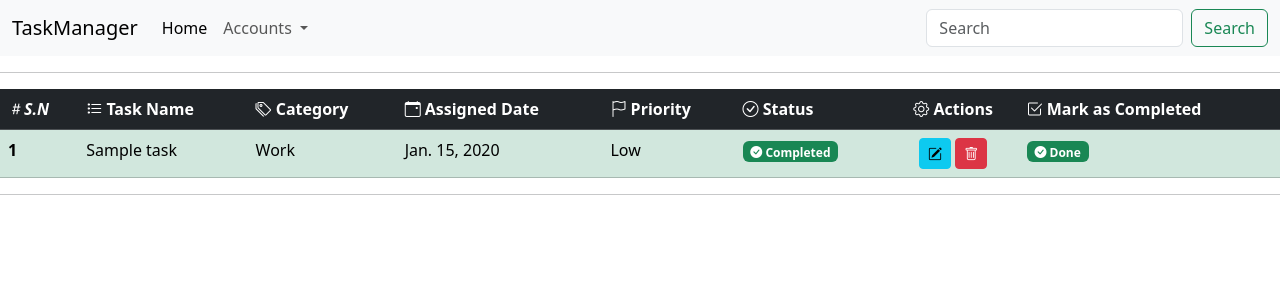
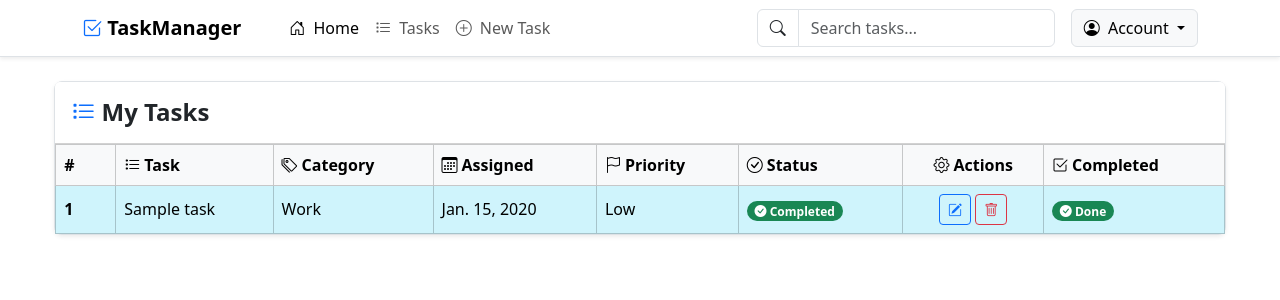
Before and after one commit to mahesh-179/django-task-manager, a Django app: page / in a window 1280 px wide. Shown: the top 300 px of the page. Run offline with Django 5.2, Linux system fonts and the light colour scheme; tables that the repository leaves empty hold one stand-in row (values such as "Sample post").

Commit message:
help of ai enhance ui lol

```diff
--- a/templates/base.html
+++ b/templates/base.html
@@ -9,34 +9,107 @@
 <script src="https://cdn.jsdelivr.net/npm/bootstrap@5.3.8/dist/js/bootstrap.min.js" integrity="sha384-G/EV+4j2dNv+tEPo3++6LCgdCROaejBqfUeNjuKAiuXbjrxilcCdDz6ZAVfHWe1Y" crossorigin="anonymous"></script>
     <title>{% block title %}{% endblock %}</title>
 </head>
-<nav class="navbar navbar-expand-lg bg-body-tertiary">
-  <div class="container-fluid">
-    <a class="navbar-brand" href="#">TaskManager</a>
-    <button class="navbar-toggler" type="button" data-bs-toggle="collapse" data-bs-target="#navbarSupportedContent" aria-controls="navbarSupportedContent" aria-expanded="false" aria-label="Toggle navigation">
+<nav class="navbar navbar-expand-lg bg-white border-bottom shadow-sm sticky-top">
+    <div class="container">
+
+        <!-- Logo -->
+        <a class="navbar-brand fw-bold" href="#">
+            <i class="bi bi-check2-square text-primary"></i>
+            TaskManager
+        </a>
+
+        <!-- Mobile Toggle -->
+        <button class="navbar-toggler" type="button" data-bs-toggle="collapse"
+            data-bs-target="#navbarNav">
             <span class="navbar-toggler-icon"></span>
         </button>
-    <div class="collapse navbar-collapse" id="navbarSupportedContent">
-      <ul class="navbar-nav me-auto mb-2 mb-lg-0">
+
+        <!-- Navbar -->
+        <div class="collapse navbar-collapse" id="navbarNav">
+
+            <!-- Left Menu -->
+            <ul class="navbar-nav me-auto ms-4">
+
                 <li class="nav-item">
-          <a class="nav-link active" aria-current="page" href="#">Home</a>
+                    <a class="nav-link active" href="#">
+                        <i class="bi bi-house-door me-1"></i> Home
+                    </a>
                 </li>
-        <li class="nav-item dropdown">
-          <a class="nav-link dropdown-toggle" href="#" role="button" data-bs-toggle="dropdown" aria-expanded="false">
-            Accounts
+
+                <li class="nav-item">
+                    <a class="nav-link" href="#">
+                        <i class="bi bi-list-task me-1"></i> Tasks
                     </a>
-          <ul class="dropdown-menu">
-            <li><a class="dropdown-item" href="#">Profile</a></li>
-            <li><a class="dropdown-item" href="#">Change Password</a></li>
-            <li><hr class="dropdown-divider"></li>
-            <li><a class="dropdown-item" href="#">Dashboard</a></li>
+                </li>
+
+                <li class="nav-item">
+                    <a class="nav-link" href="#">
+                        <i class="bi bi-plus-circle me-1"></i> New Task
+                    </a>
+                </li>
+
             </ul>
+
+            <!-- Search -->
+            <form class="d-flex me-3" role="search">
+                <div class="input-group">
+                    <span class="input-group-text bg-white">
+                        <i class="bi bi-search"></i>
+                    </span>
+
+                    <input
+                        class="form-control"
+                        type="search"
+                        placeholder="Search tasks..."
+                    >
+                </div>
+            </form>
+
+            <!-- Right Side -->
+            <div class="dropdown">
+
+                <button
+                    class="btn btn-light border dropdown-toggle"
+                    data-bs-toggle="dropdown">
+
+                    <i class="bi bi-person-circle me-1"></i>
+                    Account
+
+                </button>
+
+                <ul class="dropdown-menu dropdown-menu-end shadow">
+
+                    <li>
+                        <a class="dropdown-item" href="#">
+                            <i class="bi bi-person me-2"></i>
+                            Profile
+                        </a>
                     </li>
+
+                    <li>
+                        <a class="dropdown-item" href="#">
+                            <i class="bi bi-key me-2"></i>
+                            Change Password
+                        </a>
+                    </li>
+
+                    <li>
+                        <hr class="dropdown-divider">
+                    </li>
+
+                    <li>
+                        <a class="dropdown-item text-danger" href="#">
+                            <i class="bi bi-box-arrow-right me-2"></i>
+                            Logout
+                        </a>
+                    </li>
+
                 </ul>
-      <form class="d-flex" role="search">
-        <input class="form-control me-2" type="search" placeholder="Search" aria-label="Search"/>
-        <button class="btn btn-outline-success" type="submit">Search</button>
-      </form>
+
             </div>
+
+        </div>
+
     </div>
 </nav>
 {% block content %}
--- a/templates/home.html
+++ b/templates/home.html
@@ -1,61 +1,88 @@
 {% extends "base.html" %}
-{% block title %} Task | Home {% endblock %}
+{% block title %}Task | Home{% endblock %}
 
 {% block content %}
-<hr>
+
+<div class="row justify-content-center mt-4">
+    <div class="col-xl-11">
+
+        <div class="card border shadow-sm rounded-3">
+
+            <div class="card-header bg-white py-3 d-flex justify-content-between align-items-center">
+                <h4 class="mb-0 fw-semibold">
+                    <i class="bi bi-list-task text-primary"></i>
+                    My Tasks
+                </h4>
+            </div>
 
             {% if tasks %}
-<table class="table">
-    <thead class="table-dark">
+
+            <div class="table-responsive">
+
+                <table class="table table-bordered table-hover align-middle mb-0">
+
+                    <thead class="table-light">
                         <tr>
-            <th scope="col"><i class="bi bi-hash">S.N</i></th>
-            <th scope="col"><i class="bi bi-list-task"></i> Task Name</th>
-            <th scope="col"><i class="bi bi-tags"></i> Category</th>
-            <th scope="col"><i class="bi bi-calendar-event"></i> Assigned Date</th>
-            <th scope="col"><i class="bi bi-flag"></i> Priority</th>
-            <th scope="col"><i class="bi bi-check-circle"></i> Status</th>
-            <th scope="col" class="text-center"><i class="bi bi-gear"></i> Actions</th>
-            <th scope="col"><i class="bi bi-check2-square"></i> Mark as Completed</th>
+                            <th width="60">#</th>
+                            <th><i class="bi bi-list-task me-1"></i>Task</th>
+                            <th><i class="bi bi-tags me-1"></i>Category</th>
+                            <th><i class="bi bi-calendar3 me-1"></i>Assigned</th>
+                            <th><i class="bi bi-flag me-1"></i>Priority</th>
+                            <th><i class="bi bi-check-circle me-1"></i>Status</th>
+                            <th class="text-center"><i class="bi bi-gear me-1"></i>Actions</th>
+                            <th><i class="bi bi-check2-square me-1"></i>Completed</th>
                         </tr>
                     </thead>
 
                     <tbody>
+
                         {% for task in tasks %}
+
+                        <tr class="{% if task.is_completed %}table-info{% else %}table-warning{% endif %}">
+
+                            <th scope="row">
+                                {{ forloop.counter }}
+                            </th>
+
+                            <td>
+                                {{ task.task_name }}
+                            </td>
+
+                            <td>
+                                {{ task.get_category_display }}
+                            </td>
+
+                            <td>
+                                {{ task.assigned_date }}
+                            </td>
+
+                            <td>
+                                {{ task.get_priority_display }}
+                            </td>
+
+                            <td>
                                 {% if task.is_completed %}
-        <tr class="table-success">
-            <th scope="row">{{ forloop.counter }}</th>
-
-            <td>{{ task.task_name }}</td>
-
-            <td>{{ task.get_category_display }}</td>
-
-            <td>{{ task.assigned_date }}</td>
-
-            <td>{{ task.get_priority_display }}</td>
-
-            {% if task.is_completed %}
-            <td>
-                <span class="badge bg-success">
-                    <i class="bi bi-check-circle-fill"></i> Completed
+                                <span class="badge rounded-pill bg-success">
+                                    <i class="bi bi-check-circle-fill"></i>
+                                    Completed
                                 </span>
+                                {% else %}
+                                <span class="badge rounded-pill bg-warning text-dark">
+                                    <i class="bi bi-hourglass-split"></i>
+                                    In Progress
+                                </span>
+                                {% endif %}
                             </td>
-            {% else %}
-            <td>
-                <span class="badge bg-warning text-dark">
-                    <i class="bi bi-hourglass-split"></i> In Progress
-                </span>
-            </td>
-            {% endif %}
 
                             <td class="text-center">
 
-                <a href="#" class="btn btn-info btn-sm" title="Update">
+                                <a href="#" class="btn btn-outline-primary btn-sm" title="Update">
                                     <i class="bi bi-pencil-square"></i>
                                 </a>
 
-                <form class="d-inline">
+                                <form class="d-inline" method="POST">
                                     {% csrf_token %}
-                    <button class="btn btn-danger btn-sm" title="Delete">
+                                    <button type="submit" class="btn btn-outline-danger btn-sm" title="Delete">
                                         <i class="bi bi-trash"></i>
                                     </button>
                                 </form>
@@ -63,122 +90,82 @@
                             </td>
 
                             <td>
-                      <form method="POST" action="{% url 'change' task.id %}" class="d-inline">
-    {% csrf_token %}
+
                                 {% if task.is_completed %}
-  <span class="badge bg-success">
-                    <i class="bi bi-check-circle-fill"></i> Done
+
+                                <span class="badge rounded-pill bg-success">
+                                    <i class="bi bi-check-circle-fill"></i>
+                                    Done
                                 </span>
+
                                 {% else %}
-   <form method="POST" action="{% url 'change' task.id %}" class="d-inline">
+
+                                <form method="POST"
+                                      action="{% url 'change' task.id %}"
+                                      class="d-inline">
+
                                     {% csrf_token %}
 
                                     <div class="d-flex align-items-center gap-2">
+
                                         <input
                                             class="form-check-input mt-0"
                                             type="checkbox"
                                             id="done{{ forloop.counter }}"
-            name="is_completed"
-        >
+                                            name="is_completed">
 
-        <button type="submit" class="btn btn-success btn-sm">
-            <i class="bi bi-check-lg"></i> Done
+                                        <button
+                                            type="submit"
+                                            class="btn btn-outline-success btn-sm">
+
+                                            <i class="bi bi-check-lg"></i>
+
                                         </button>
+
                                     </div>
+
                                 </form>
+
                                 {% endif %}
-            </td>
-            {% else %}
-            <tr class="table-warning">
-            <th scope="row">{{ forloop.counter }}</th>
-
-            <td>{{ task.task_name }}</td>
-
-            <td>{{ task.get_category_display }}</td>
-
-            <td>{{ task.assigned_date }}</td>
-
-            <td>{{ task.get_priority_display }}</td>
-
-            {% if task.is_completed %}
-            <td>
-                <span class="badge bg-success">
-                    <i class="bi bi-check-circle-fill"></i> Completed
-                </span>
-            </td>
-            {% else %}
-            <td>
-                <span class="badge bg-warning text-dark">
-                    <i class="bi bi-hourglass-split"></i> In Progress
-                </span>
-            </td>
-            {% endif %}
-
-            <td class="text-center">
-
-                <a href="#" class="btn btn-info btn-sm" title="Update">
-                    <i class="bi bi-pencil-square"></i>
-                </a>
-
-                <form class="d-inline">
-                    {% csrf_token %}
-                    <button class="btn btn-danger btn-sm" title="Delete">
-                        <i class="bi bi-trash"></i>
-                    </button>
-                </form>
 
                             </td>
 
-            <td>
-                      <form method="POST" action="{% url 'change' task.id %}" class="d-inline">
-    {% csrf_token %}
-  {% if task.is_completed %}
-  <span class="badge bg-success">
-                    <i class="bi bi-check-circle-fill"></i> Done
-                </span>
-  {% else %}
-   <form method="POST" action="{% url 'change' task.id %}" class="d-inline">
-    {% csrf_token %}
+                        </tr>
 
-    <div class="d-flex align-items-center gap-2">
-        <input
-            class="form-check-input mt-0"
-            type="checkbox"
-            id="done{{ forloop.counter }}"
-            name="is_completed"
-        >
+                        {% endfor %}
 
-        <button type="submit" class="btn btn-success btn-sm">
-            <i class="bi bi-check-lg"></i> Mark as done
-        </button>
+                    </tbody>
+
+                </table>
+
             </div>
-</form>
-{% endif %}
-            </td>
-{% endif %}
-        </tr>
-        {% endfor %}
-    </tbody>
-</table>
 
             {% else %}
 
             <div class="text-center py-5">
+
                 <i class="bi bi-list-task display-1 text-secondary"></i>
 
-    <h4 class="fw-semibold mt-3">
-        No tasks yet
-    </h4>
+                <h3 class="mt-3 fw-semibold">
+                    No Tasks Yet
+                </h3>
 
                 <p class="text-muted mb-4">
-        You haven't created any tasks yet. Start by adding your first task to stay organized and keep track of your work.
+                    You haven't created any tasks yet. Start by creating your first task.
                 </p>
 
                 <a href="#" class="btn btn-primary">
                     <i class="bi bi-plus-circle"></i>
                     Create Task
                 </a>
+
             </div>
+
             {% endif %}
-<hr>
+
+        </div>
+
+    </div>
+</div>
+
 {% endblock %}
```
Lines whose indentation alone changed are shown as unchanged.
